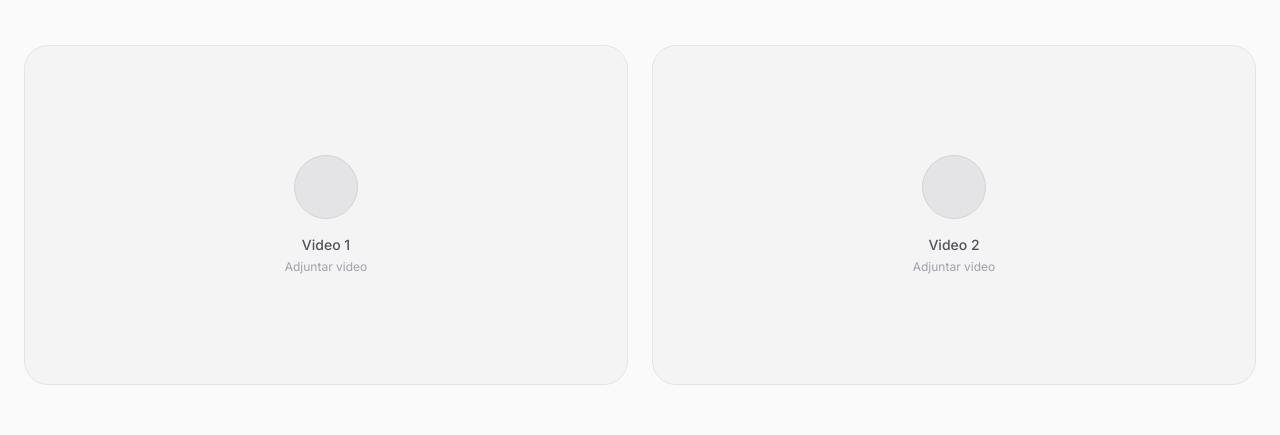
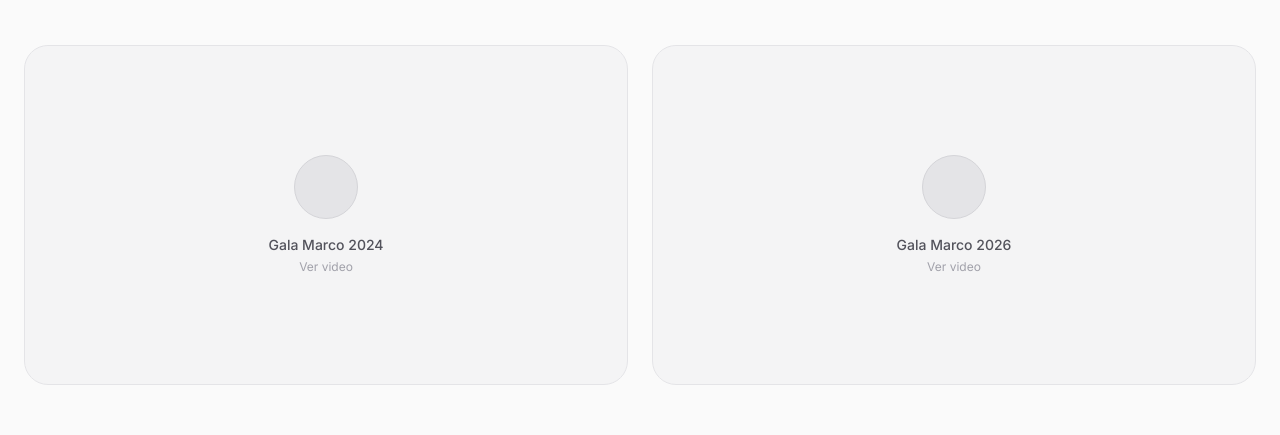
Before and after one commit to luiscarlosme2003/breed-site, a website: page site-files/portafolio-gala-marco.html in a window 1280 px wide. Shown: the part 511-946 px from the top of the page. Drawn offline with nearby package versions, Linux system fonts and the light colour scheme; some icons are missing.

Commit message:
Gala Marco: link video placeholders to Dropbox, open in new tab
Co-Authored-By: Claude Sonnet 4.6 <noreply@anthropic.com>

```diff
--- a/site-files/portafolio-gala-marco.html
+++ b/site-files/portafolio-gala-marco.html
@@ -74,30 +74,30 @@ tailwind.config = {
         <div class="grid grid-cols-1 md:grid-cols-2 gap-6">
 
           <!-- Video Placeholder 1 -->
-          <div class="group w-full aspect-video rounded-[1.5rem] overflow-hidden relative bg-zinc-100 border border-zinc-200">
+          <a href="https://www.dropbox.com/scl/fi/fcjqzj2v39cmf98nx1iek/GALA-MARCO-2024-4K-30-FPS.mov?rlkey=4vg2db46zkm52p1tqdiklal2s&st=2zfiymnf&dl=0" target="_blank" class="group w-full aspect-video rounded-[1.5rem] overflow-hidden relative bg-zinc-100 border border-zinc-200 block">
             <div class="absolute inset-0 flex flex-col items-center justify-center gap-4">
               <div class="w-16 h-16 rounded-full bg-zinc-200 border border-zinc-300 flex items-center justify-center group-hover:bg-zinc-900 group-hover:border-zinc-900 transition-colors duration-300">
                 <iconify-icon icon="solar:play-linear" width="28" class="text-zinc-500 group-hover:text-white ml-1 transition-colors duration-300"></iconify-icon>
               </div>
               <div class="text-center">
-                <p class="text-sm font-medium text-zinc-600">Video 1</p>
-                <p class="text-xs text-zinc-400 mt-1">Adjuntar video</p>
+                <p class="text-sm font-medium text-zinc-600 group-hover:text-zinc-900 transition-colors duration-300">Gala Marco 2024</p>
+                <p class="text-xs text-zinc-400 mt-1">Ver video</p>
               </div>
             </div>
-          </div>
+          </a>
 
           <!-- Video Placeholder 2 -->
-          <div class="group w-full aspect-video rounded-[1.5rem] overflow-hidden relative bg-zinc-100 border border-zinc-200">
+          <a href="https://www.dropbox.com/scl/fi/4cbb8taofzzerkuzaz3wh/GALA-MARCO-2026-V2.mov?rlkey=jv83jrnrpwdfahuba4b0ubr40&st=hfmsaq5p&dl=0" target="_blank" class="group w-full aspect-video rounded-[1.5rem] overflow-hidden relative bg-zinc-100 border border-zinc-200 block">
             <div class="absolute inset-0 flex flex-col items-center justify-center gap-4">
               <div class="w-16 h-16 rounded-full bg-zinc-200 border border-zinc-300 flex items-center justify-center group-hover:bg-zinc-900 group-hover:border-zinc-900 transition-colors duration-300">
                 <iconify-icon icon="solar:play-linear" width="28" class="text-zinc-500 group-hover:text-white ml-1 transition-colors duration-300"></iconify-icon>
               </div>
               <div class="text-center">
-                <p class="text-sm font-medium text-zinc-600">Video 2</p>
-                <p class="text-xs text-zinc-400 mt-1">Adjuntar video</p>
+                <p class="text-sm font-medium text-zinc-600 group-hover:text-zinc-900 transition-colors duration-300">Gala Marco 2026</p>
+                <p class="text-xs text-zinc-400 mt-1">Ver video</p>
               </div>
             </div>
-          </div>
+          </a>
 
         </div>
       </section>
```
